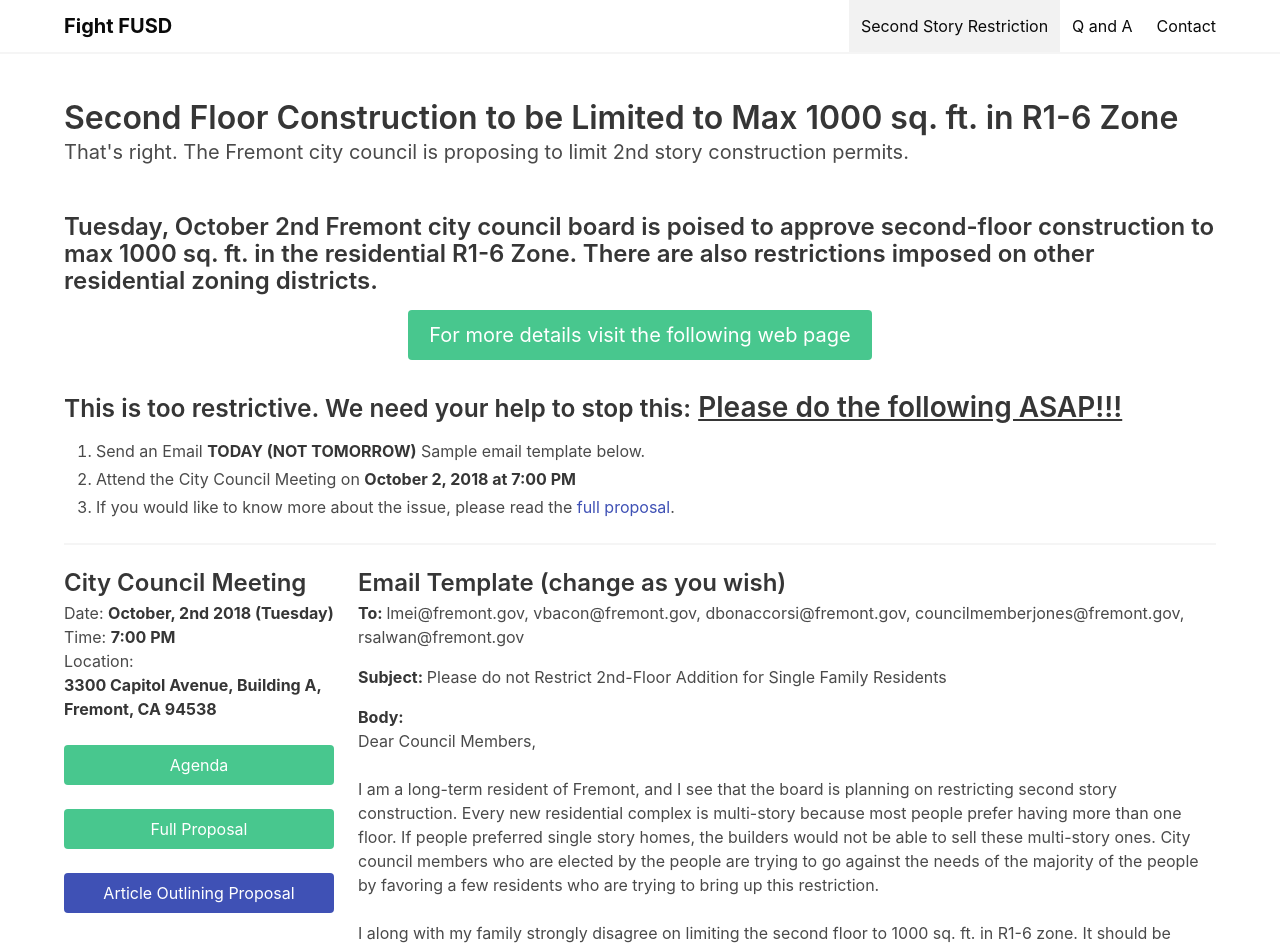
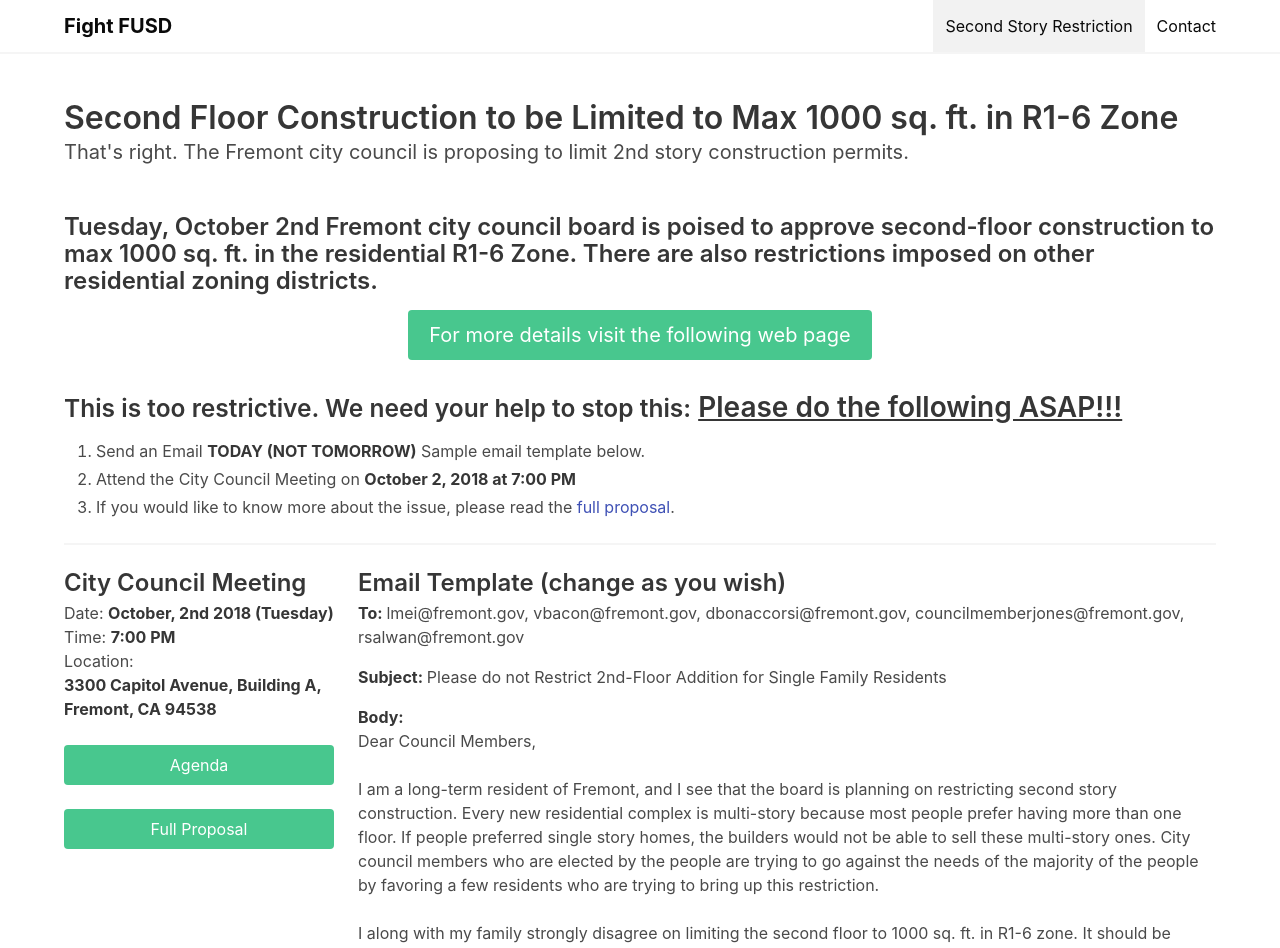
Before and after one commit to nahtnam/fightfusd, a Vue app: page / in a window 1280 px wide. Shown: the top 948 px of the page. Built offline with nearby package versions, Linux system fonts and the light colour scheme.

Commit message:
hide q and a and remove article proposal

```diff
--- a/src/components/Navigation.vue
+++ b/src/components/Navigation.vue
@@ -17,7 +17,7 @@
         <div class="navbar-end">
           <!-- <router-link to="/" class="navbar-item" active-class="is-active" @click.native="closeMenu" exact>Home</router-link> -->
           <router-link to="/" class="navbar-item" active-class="is-active" @click.native="closeMenu" exact>Second Story Restriction</router-link>
-          <router-link to="/qanda" class="navbar-item" active-class="is-active" @click.native="closeMenu">Q and A</router-link>
+          <!-- <router-link to="/qanda" class="navbar-item" active-class="is-active" @click.native="closeMenu">Q and A</router-link> -->
           <router-link to="/contact" class="navbar-item" active-class="is-active" @click.native="closeMenu">Contact</router-link>
         </div>
       </div>
--- a/src/views/MultiStory.vue
+++ b/src/views/MultiStory.vue
@@ -48,9 +48,9 @@
               Full Proposal
             </a>
             <br>
-            <a class="button is-fullwidth is-primary" href="https://patch.com/california/fremont/fremont-considers-moratorium-home-expansions" target="_blank">
+            <!-- <a class="button is-fullwidth is-primary" href="https://patch.com/california/fremont/fremont-considers-moratorium-home-expansions" target="_blank">
               Article Outlining Proposal
-            </a>
+            </a> -->
           </div>
           <div class="column">
             <h3 class="title is-marginless" style="padding-bottom: 5px;">Email Template (change as you wish)</h3>
```
